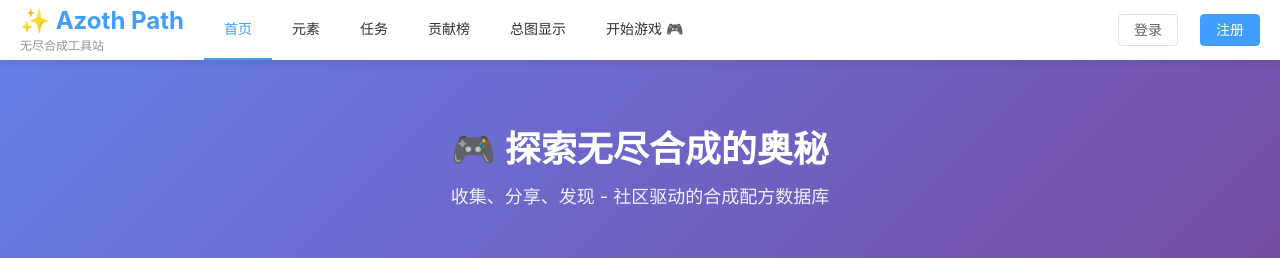
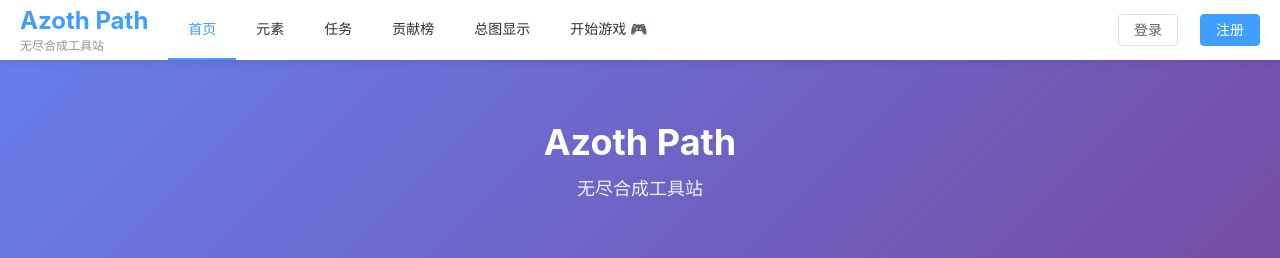
Before and after one commit to InfiniteSynthesisTools/AzothPath, a Vue app in the folder frontend/: page / in a window 1280 px wide. Shown: the top 258 px of the page. Built offline with nearby package versions, Linux system fonts and the light colour scheme; no server answers; a web font is replaced by a local one.

Commit message:
feat: 添加用户表情符号显示并更新页面标题
- 在元素和配方详情页显示发现者的表情符号
- 更新主页和布局中的标题文本
- 修改数据库查询以获取用户表情符号字段

```diff
--- a/frontend/src/layouts/MainLayout.vue
+++ b/frontend/src/layouts/MainLayout.vue
@@ -13,7 +13,7 @@
         </el-button>
 
         <div class="logo" @click="router.push('/')">
-          <h1>✨ Azoth Path</h1>
+          <h1>Azoth Path</h1>
           <span class="subtitle">无尽合成工具站</span>
         </div>
 
--- a/frontend/src/views/ElementDetail.vue
+++ b/frontend/src/views/ElementDetail.vue
@@ -93,7 +93,7 @@
           </el-col>
           <el-col :xs="12" :sm="6">
             <div class="stat-card">
-              <div class="stat-icon">👤</div>
+              <div class="stat-icon">{{ element.discoverer_emoji || '👤' }}</div>
               <div class="stat-content">
                 <div class="stat-value">{{ element.discoverer_name || '-' }}</div>
                 <div class="stat-label">发现者</div>
--- a/frontend/src/views/Home.vue
+++ b/frontend/src/views/Home.vue
@@ -2,8 +2,8 @@
   <div class="home">
     <!-- Hero 横幅 -->
     <div class="hero-section">
-      <h2>🎮 探索无尽合成的奥秘</h2>
-      <p>收集、分享、发现 - 社区驱动的合成配方数据库</p>
+      <h2>Azoth Path</h2>
+      <p>无尽合成工具站</p>
     </div>
 
     <!-- 统计信息 -->
--- a/frontend/src/views/RecipeDetail.vue
+++ b/frontend/src/views/RecipeDetail.vue
@@ -74,7 +74,7 @@
         <el-row :gutter="20">
           <el-col :xs="12" :sm="6">
             <div class="stat-card">
-              <div class="stat-icon">👤</div>
+              <div class="stat-icon">{{ recipe.creator_emoji || '👤' }}</div>
               <div class="stat-content">
                 <div class="stat-value">{{ recipe.creator_name || '未知用户' }}</div>
                 <div class="stat-label">发现者</div>
```
Also changed, not shown: 1 other file (tests, documents, lock files or other folders).
